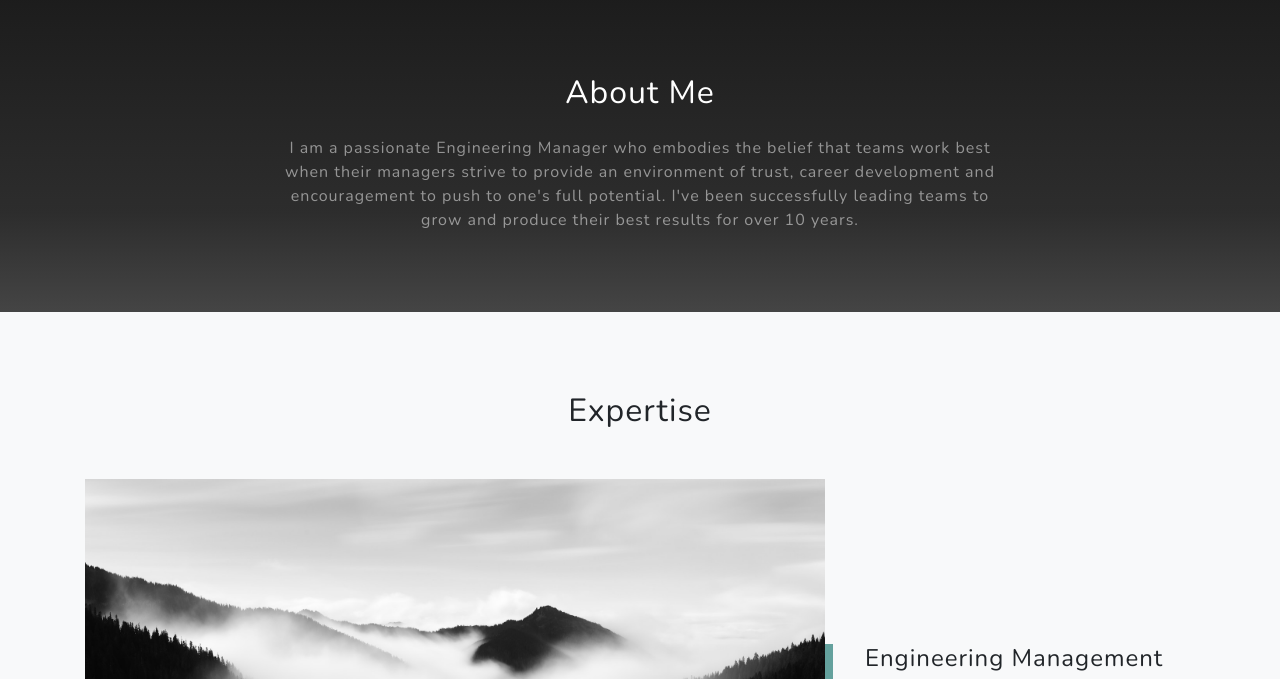
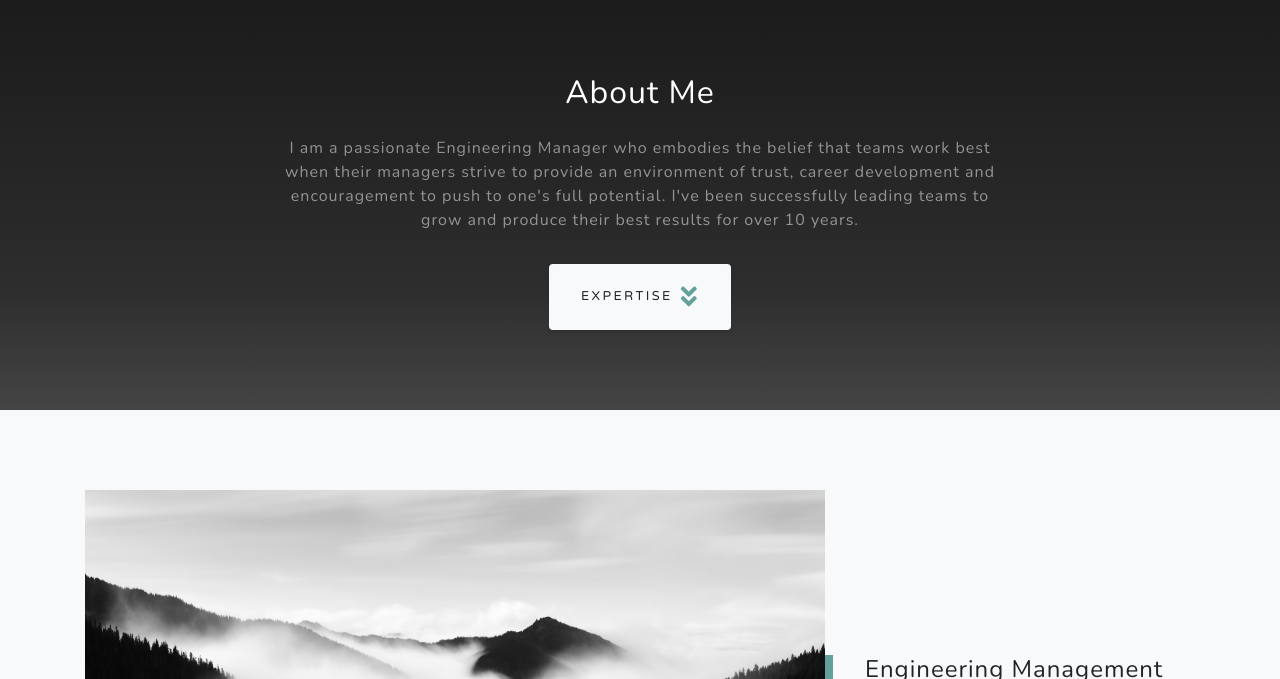
Before and after one commit to sfgeorge/sfgeorge.github.io, a Gatsby site: page / in a window 1280 px wide. Shown: the part 886-1565 px from the top of the page. Built offline with nearby package versions, Linux system fonts and the light colour scheme; Gatsby itself is replaced by a stand-in of ours.

Commit message:
Add Expertise scroll button

```diff
--- a/src/assets/sass/_about.scss
+++ b/src/assets/sass/_about.scss
@@ -1,7 +1,4 @@
 .about-section {
-  padding-top: 10rem;
+  padding: 10rem 0 4rem;
   background: linear-gradient(to bottom, $black 0%,#{fade-out($black, .1)} 75%,#{fade-out($black, .2)} 100%);
-  p {
-    margin-bottom: 5rem;
-  }
 }
--- a/src/pages/index.js
+++ b/src/pages/index.js
@@ -47,6 +47,14 @@ const IndexPage = () => (
               to one's full potential.  I've been successfully leading teams to
               grow and produce their best results for over 10 years.
             </p>
+
+            <Scroll type="id" element="projects">
+              <a href="#projects" className="btn btn-light my-3">
+                Expertise
+                <i className={`fas fa-angle-double-down text-primary align-middle ml-2 fa-2x`}></i>
+              </a>
+            </Scroll>
+
           </div>
         </div>
       </div>
@@ -54,12 +62,6 @@ const IndexPage = () => (
 
     <section id="projects" className="projects-section bg-light">
       <div className="container">
-
-        <div className="row">
-          <div className="col-lg-8 mx-auto">
-            <h2 className="text-center mb-5">Expertise</h2>
-          </div>
-        </div>
 
         <div className="row align-items-center no-gutters mb-4 mb-lg-5">
           <div className="col-xl-8 col-lg-7">
```
